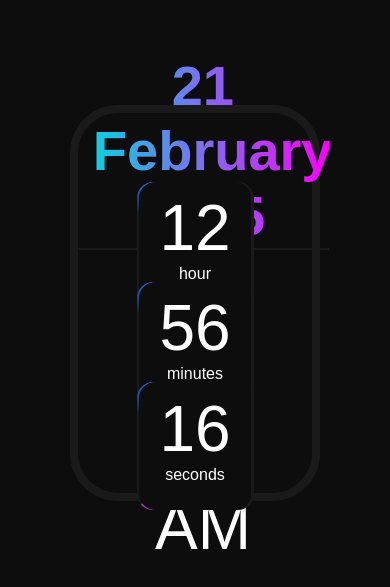
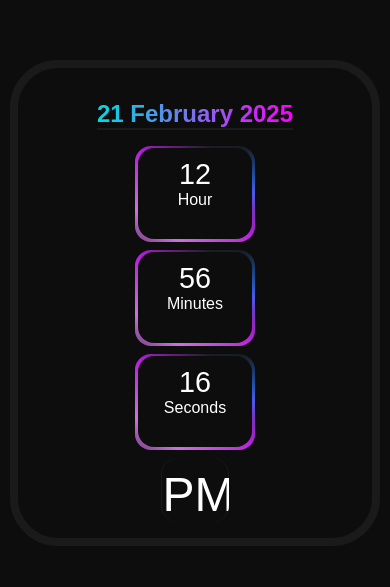
Before and after one commit to sheeraz885/Digital-Clock, a plain HTML site: page index.html in a window 390 px wide. Shown: the part 119-706 px from the top of the page. Drawn offline with Linux system fonts and the light colour scheme.

Commit message:
responsive

```diff
--- a/index.html
+++ b/index.html
@@ -8,27 +8,32 @@
 </head>
 <body>
     <main class="container">
-        <h1 class="day" id="day"></h1>
+        <h1 id="day"></h1>
         <div class="box">
             <div class="clock">
                 <div class="font-clock">
                     <div id="hour">00</div>
-                    <p>hour</p>
+                    <p>Hour</p>
                 </div>
             </div>
             <div class="clock">
                 <div class="font-clock">
                     <div id="minute">00</div>
-                    <p>minutes</p>
+                    <p>Minutes</p>
                 </div>
             </div>
             <div class="clock">
                 <div class="font-clock">
                     <div id="seconds">00</div>
-                    <p>seconds</p>
+                    <p>Seconds</p>
                 </div>
             </div>
-            <div class="am-pm" id="am-pm">AM</div>
+            <div class="clock1">
+                <div class="font-clock">
+                    <div id="ampm">AM</div>
+                    <p></p>
+                </div>
+            </div>
         </div>
     </main>
     <script src="main.js"></script>
--- a/main.js
+++ b/main.js
@@ -1,40 +1,33 @@
 const hrs = document.querySelector("#hour");
 const mins = document.querySelector("#minute");
 const secs = document.querySelector("#seconds");
+const ampm = document.querySelector("#ampm");
 const day = document.querySelector("#day");
 
-let monthName = ["January","February","March","April","May","June","July","August","September","November","December"];
+let monthName = [
+    "January", "February", "March", "April", "May", "June",
+    "July", "August", "September", "October", "November", "December"
+];
 
-setInterval(()=>{
-let today = new Date();
-let d = today.getDate()
-let m = today.getMonth()
-let y = today.getFullYear()
-let h = today.getHours()
-let min = today.getMinutes()
-let sec= today.getSeconds()
+setInterval(() => {
+    let today = new Date();
+    let d = today.getDate();
+    let m = today.getMonth();
+    let y = today.getFullYear();
+    let h = today.getHours();
+    let min = today.getMinutes();
+    let sec = today.getSeconds();
 
-day.innerHTML = `${d} ${monthName[m]} ${y}`;
+    day.innerHTML = `${d} ${monthName[m]} ${y}`;
 
-    hrs.textContent = h;
-    mins.innerText = min;
-    secs.innerText = sec;
+    // Determine AM or PM
+    let am_pm = h < 12 ? "AM" : "PM";
 
+    // Convert 24-hour time to 12-hour format
+    h = h % 12 || 12;
 
-    let count = 12;
-
-    if (h > 12) {
-        hrs.innerText = h - count;
-    } else if (h === 0) {
-        hrs.innerText = 12;
-    } else {
-        hrs.innerText = h;
-    }
-
-    if(day.getHours()>24 && day.getHous()<12){
-        doucument.getElementById("duration").innerText = "am"
-    }
-    else{
-         doucument.getElementById("duration").innerText = "pm"
-    }
-},1000);
+    hrs.textContent = h.toString().padStart(2, "0");
+    mins.textContent = min.toString().padStart(2, "0");
+    secs.textContent = sec.toString().padStart(2, "0");
+    ampm.textContent = am_pm;
+}, 1000);
--- a/style.css
+++ b/style.css
@@ -1,6 +1,7 @@
 * {
-    padding: 0px;
-    margin: 0px;
+    padding: 0;
+    margin: 0;
+    box-sizing: border-box;
 }
 
 body {
@@ -10,26 +11,26 @@ body {
     display: flex;
     justify-content: center;
     align-items: center;
+    text-align: center;
+    overflow: hidden;
 }
 
 .container {
-    height: 45%;
-    width: 45%;
+    width: 50%;
+    max-width: 600px;
+    height: auto;
     display: grid;
-    grid-template-rows: 35% 65%;
+    grid-template-rows: auto auto;
     align-items: center;
     justify-content: center;
     border: 0.5rem solid #1a1a1a;
     border-radius: 3rem;
+    padding: 1rem;
 }
 
 h1 {
-    width: 81%;
-    margin-left: 6.5%;
-    margin-top: 3rem;
-    font-size: 3.5rem;
-    text-align: center;
-    padding: 0 1rem;
+    font-size: 2.5rem;
+    margin: 1rem 0;
     border-bottom: 2px solid #1a1a1a;
     background: linear-gradient(90deg, #00dbde, #fc00ff);
     -webkit-background-clip: text;
@@ -37,27 +38,34 @@ h1 {
 }
 
 .box {
-    height: 100%;
-    width: 100%;
     display: flex;
     justify-content: center;
     align-items: center;
+    gap: 1rem;
+
 }
 
-.clock {
+.clock,.clock1 {
     display: flex;
     flex-direction: column;
     justify-content: center;
     align-items: center;
-    margin: 0 1rem;
-    width: 15%;
+    width: 25%;
+    max-width: 120px;
     height: 8rem;
     color: #fff;
     background-color: #1a1a1a;
+    border-radius: 1rem;
+    font-size: 3rem;
     position: relative;
-    border-radius: 1rem;
-    font-size: 4rem;
     overflow: hidden;
+    z-index: 1;
+}
+
+.clock1{
+    border: none;
+    width: 35%;
+    height: auto;
 }
 
 .clock p {
@@ -65,38 +73,34 @@ h1 {
 }
 
 .am-pm {
-    font-size: 4rem;
+    font-size: 3rem;
     color: #fff;
     display: flex;
     align-items: center;
     justify-content: center;
-    margin-left: 1rem;
+    padding: 0.5rem 1rem;
+    border-radius: 1rem;
+    background: #1a1a1a;
+    border: none;
 }
 
-.clock::before {
+/* Animation Effects */
+.clock::before,
+.clock::after {
     content: "";
     position: absolute;
+    width: 200%;
+    height: 200%;
     top: -50%;
     left: -50%;
-    width: 90%;
-    height: 8rem;
     background: linear-gradient(0deg, transparent, transparent, #2370f5, #02347015, #237015);
-    z-index: 1;
-    transform-origin: bottom right;
+    z-index: 0;
+    transform-origin: center;
     animation: animate 5s linear infinite;
 }
 
 .clock::after {
-    content: "";
-    position: absolute;
-    top: -50%;
-    left: -50%;
-    width: 90%;
-    height: 8rem;
     background: linear-gradient(0deg, transparent, transparent, #b91fdc, #c675d8, #35123d);
-    z-index: 0;
-    transform-origin: bottom right;
-    animation: animate 5s linear infinite;
     animation-delay: -3s;
 }
 
@@ -111,38 +115,70 @@ h1 {
 
 .font-clock {
     text-align: center;
-    padding-top: .6rem;
+    padding-top: 0.6rem;
     background-color: #0d0d0d;
     width: 95%;
     height: 95%;
     border-radius: 1rem;
     z-index: 1;
+
 }
 
+/* -------- RESPONSIVE DESIGN -------- */
+
+/* Tablets */
 @media (max-width: 890px) {
     .container {
-        width: 60%;
+        width: 70%;
+    }
+    h1 {
+        font-size: 2rem;
     }
     .clock {
-        font-size: 3rem;
+        font-size: 2.5rem;
+        width: 30%;
+    }
+    .am-pm {
+        font-size: 2.5rem;
     }
 }
 
-@media (max-width: 500px) {
+/* Mobile Screens */
+@media (max-width: 600px) {
     .container {
-        grid-template-rows: 20% 80%;
+        width: 90%;
+        padding: 1rem;
     }
     h1 {
-        margin-top: 0;
+        font-size: 1.8rem;
     }
     .box {
-        display: grid;
-        grid-template-rows: 33% 33% 33%;
+        flex-direction: column;
+        gap: 0.5rem;
     }
     .clock {
-        width: 30vw;
-        margin: 0;
-        font-size: 4rem;
-        margin-top: .8rem;
+        width: 60%;
+        font-size: 2rem;
+        height: 6rem;
+    }
+    .am-pm {
+        font-size: 2rem;
     }
 }
+
+/* Extra Small Devices */
+@media (max-width: 400px) {
+    .container {
+        width: 95%;
+    }
+    h1 {
+        font-size: 1.5rem;
+    }
+    .clock {
+        width: 70%;
+        font-size: 1.8rem;
+    }
+    .am-pm {
+        font-size: 1.8rem;
+    }
+}
```
